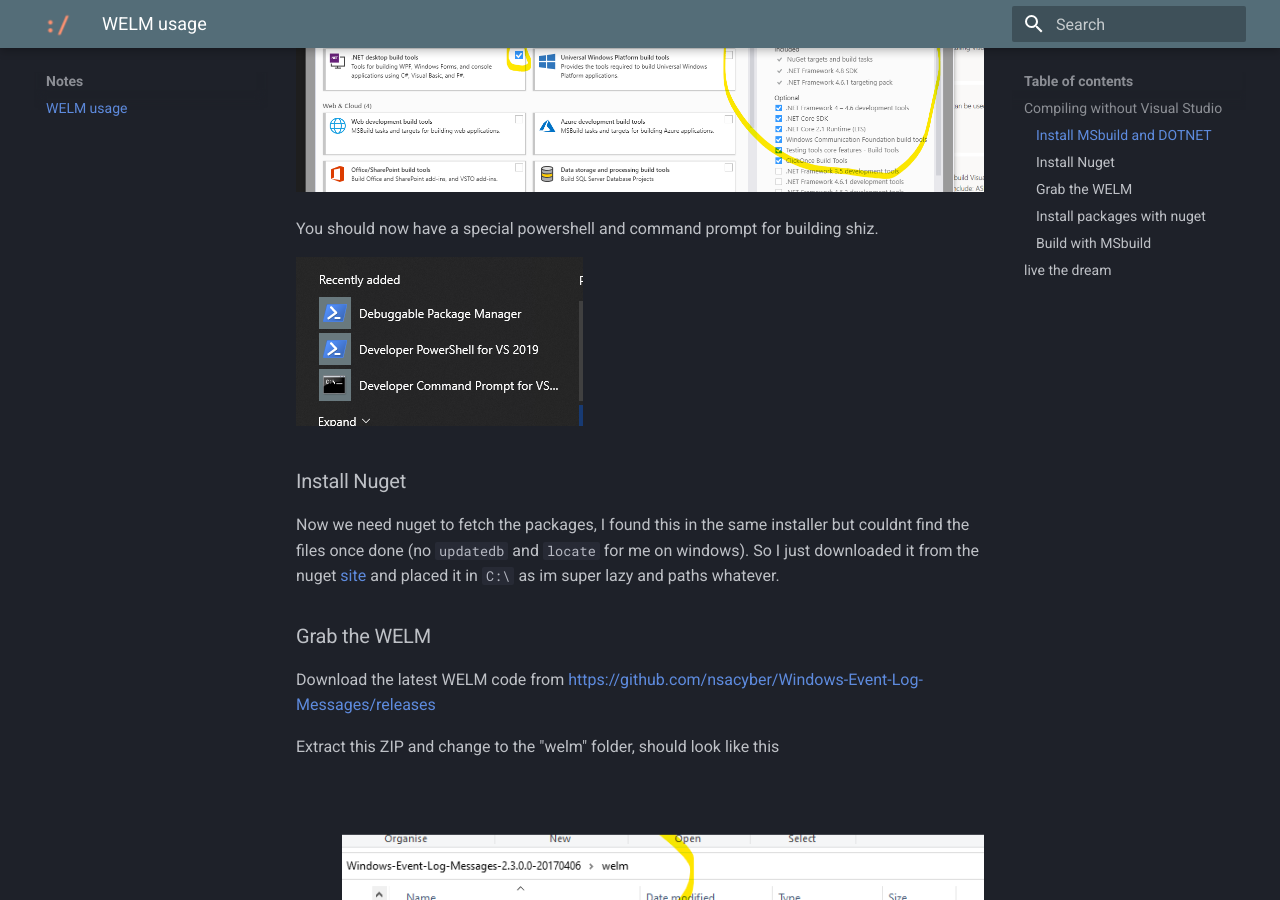
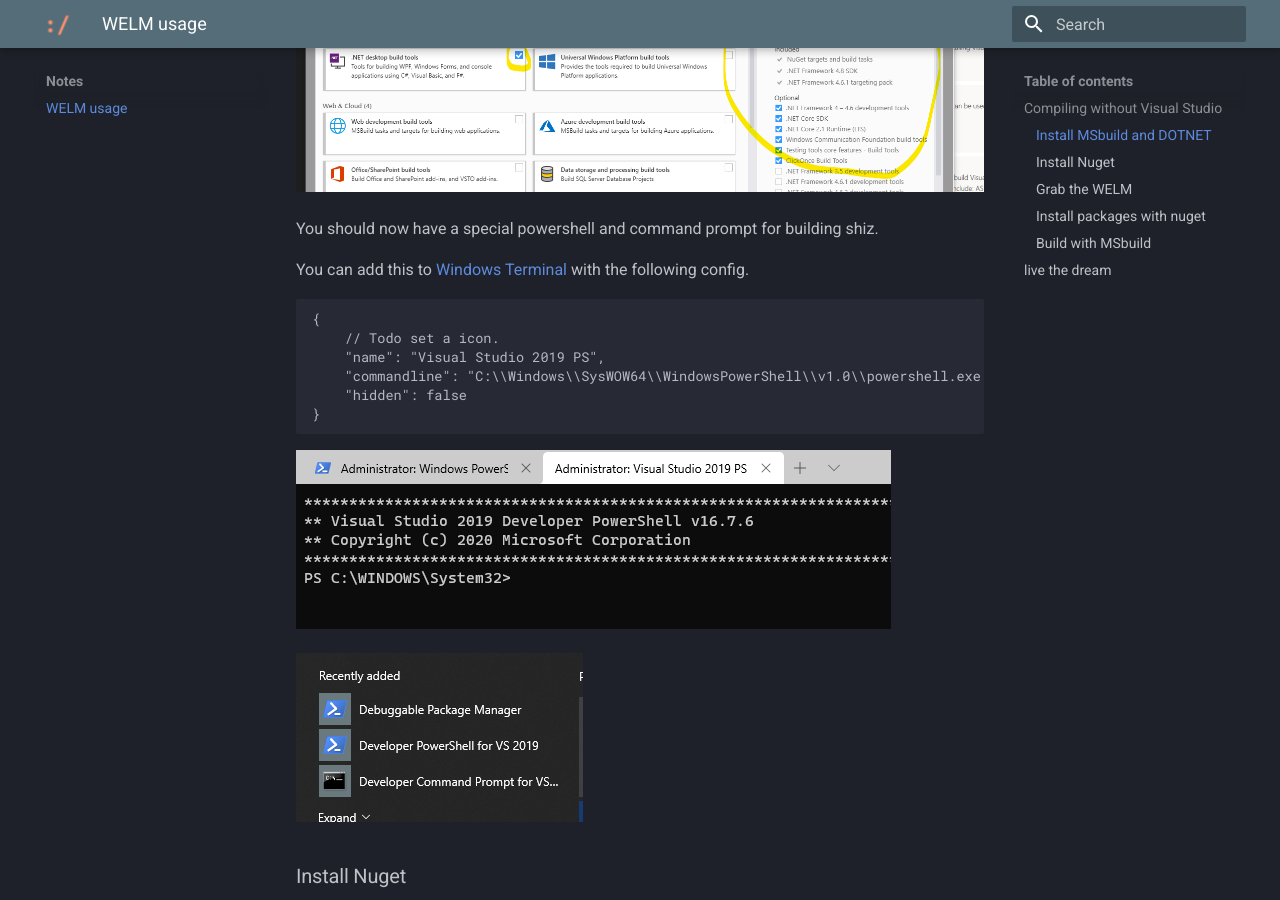
Before and after one commit to tomrade/tomrade-site, an MkDocs documentation site: the page built from docs/welm.md, in a window 1280 px wide and 900 px high, scrolled down 1572 px. Built offline with MkDocs 1.6.1 and Material for MkDocs 9.7.7, drawn with Linux system fonts in a browser that asks for light colours.

Commit message:
windows terminal

````diff
--- a/docs/welm.md
+++ b/docs/welm.md
@@ -26,6 +26,20 @@
 ![](img/vis2.png)
 
 You should now have a special powershell and command prompt for building shiz.
+
+
+You can add this to [Windows Terminal](https://devblogs.microsoft.com/commandline/introducing-windows-terminal/) with the following config.
+
+``` json
+{
+    // Todo set a icon.
+    "name": "Visual Studio 2019 PS",
+    "commandline": "C:\\Windows\\SysWOW64\\WindowsPowerShell\\v1.0\\powershell.exe -noe -c \"&{Import-Module \"\"\"C:\\Program Files (x86)\\Microsoft Visual Studio\\2019\\BuildTools\\Common7\\Tools\\Microsoft.VisualStudio.DevShell.dll\"\"\"; Enter-VsDevShell e8d3f04a}\"",
+    "hidden": false
+}
+```
+
+![](img/vis9.png)
 
 ![](img/vis3.png)
 
````
Also changed, not shown: docs/img/vis9.png (added).
